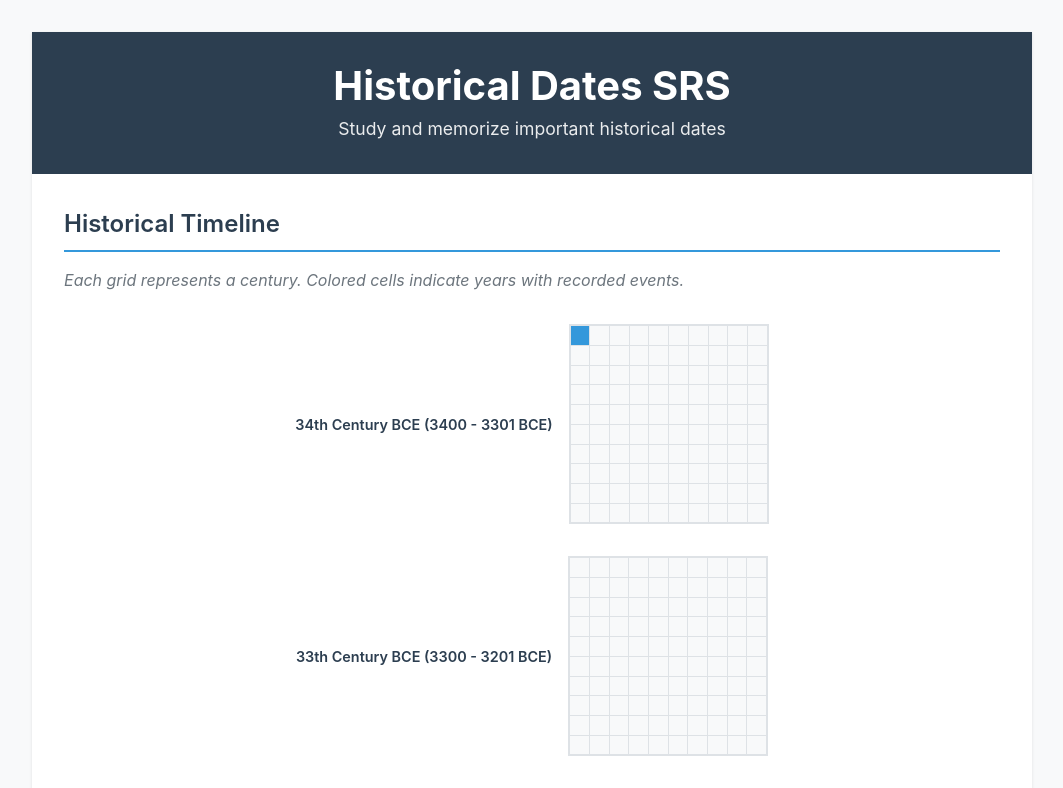
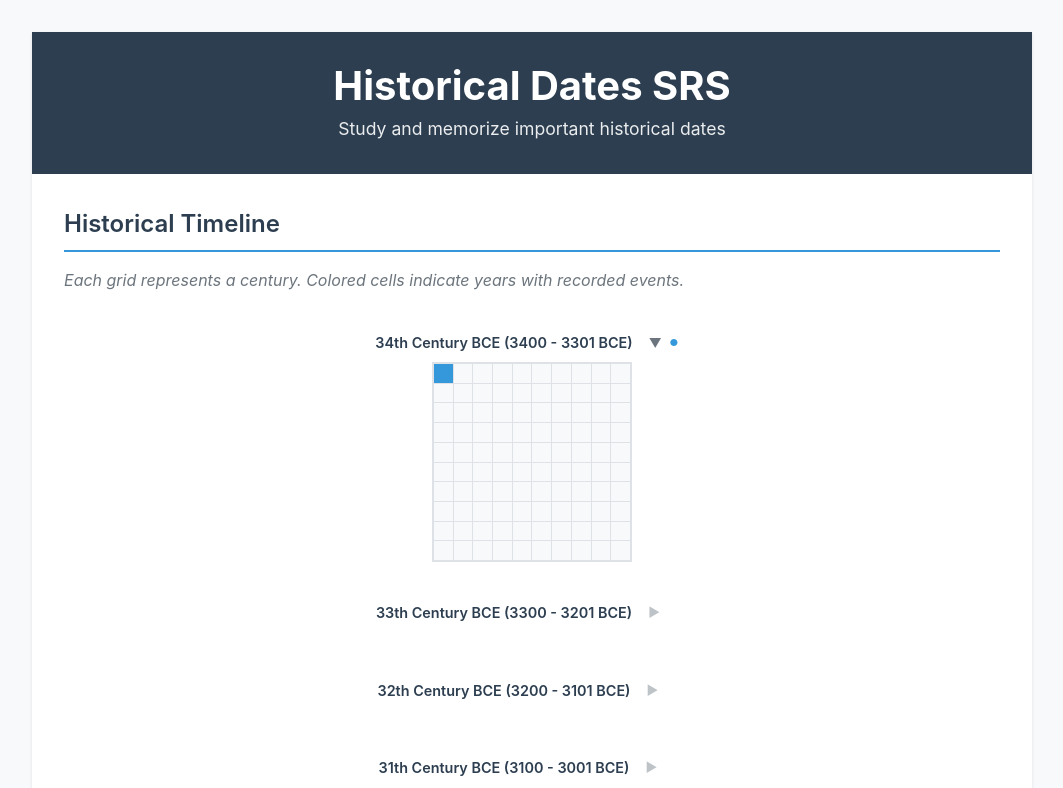
Before and after one commit to srfoster/history-srs, a React (Vite) app: page / in a window 1280 px wide. Shown: the top 788 px of the page, without its empty margins (108-1171 px from the left). Built offline with nearby package versions, Linux system fonts and the light colour scheme.

Commit message:
fixing bug with multiple events in one year

```diff
--- a/src/components/CenturyGrid.css
+++ b/src/components/CenturyGrid.css
@@ -26,8 +26,27 @@
 
 .century-container {
   display: flex;
+  flex-direction: column;
+  align-items: center;
+}
+
+.century-container.collapsed {
+  margin-bottom: 0.5rem;
+}
+
+.century-header {
+  display: flex;
   align-items: center;
   gap: 1rem;
+  cursor: pointer;
+  padding: 0.5rem;
+  transition: background-color 0.2s;
+  width: 100%;
+  justify-content: center;
+}
+
+.century-header:hover {
+  background: rgba(52, 152, 219, 0.1);
 }
 
 .century-label {
@@ -36,6 +55,32 @@
   min-width: 220px;
   text-align: right;
   font-size: 0.9rem;
+}
+
+.century-toggle {
+  display: flex;
+  align-items: center;
+  gap: 0.5rem;
+  min-width: 40px;
+}
+
+.toggle-icon {
+  font-size: 0.8rem;
+  color: #6c757d;
+  transition: transform 0.2s;
+}
+
+.event-indicator {
+  color: #3498db;
+  font-size: 0.6rem;
+}
+
+.century-toggle.no-events .toggle-icon {
+  color: #bdc3c7;
+}
+
+.century-toggle.no-events .event-indicator {
+  display: none;
 }
 
 .century-grid {
@@ -115,7 +160,7 @@
 }
 
 @media (max-width: 768px) {
-  .century-container {
+  .century-header {
     flex-direction: column;
     text-align: center;
   }
--- a/src/components/CenturyGrid.jsx
+++ b/src/components/CenturyGrid.jsx
@@ -4,6 +4,7 @@ import './CenturyGrid.css'
 function CenturyGrid({ dates }) {
   const [hoveredYear, setHoveredYear] = useState(null)
   const [tooltipPos, setTooltipPos] = useState({ x: 0, y: 0 })
+  const [collapsedCenturies, setCollapsedCenturies] = useState(new Set())
 
   // Parse dates and group by year
   const eventsByYear = {}
@@ -44,6 +45,37 @@ function CenturyGrid({ dates }) {
   const centuries = []
   for (let c = minCentury; c <= maxCentury; c++) {
     centuries.push(c)
+  }
+
+  // Determine which centuries have events and set initial collapsed state
+  const centuriesWithEvents = new Set()
+  Object.keys(eventsByYear).forEach(year => {
+    const yearNum = parseInt(year)
+    const century = Math.floor(yearNum / 100)
+    centuriesWithEvents.add(century)
+  })
+
+  // Initialize collapsed state for centuries without events
+  const [isInitialized, setIsInitialized] = useState(false)
+  if (!isInitialized) {
+    const initialCollapsed = new Set()
+    centuries.forEach(century => {
+      if (!centuriesWithEvents.has(century)) {
+        initialCollapsed.add(century)
+      }
+    })
+    setCollapsedCenturies(initialCollapsed)
+    setIsInitialized(true)
+  }
+
+  const toggleCentury = (century) => {
+    const newCollapsed = new Set(collapsedCenturies)
+    if (newCollapsed.has(century)) {
+      newCollapsed.delete(century)
+    } else {
+      newCollapsed.add(century)
+    }
+    setCollapsedCenturies(newCollapsed)
   }
 
   const handleMouseEnter = (year, event) => {
@@ -87,12 +119,16 @@ function CenturyGrid({ dates }) {
 
   const renderCentury = (century) => {
     const startYear = century * 100
+    const isCollapsed = collapsedCenturies.has(century)
+    const hasEvents = centuriesWithEvents.has(century)
+
     const cells = []
 
+    if (!isCollapsed) {
       for (let row = 0; row < 10; row++) {
         for (let col = 0; col < 10; col++) {
           const year = startYear + (row * 10) + col
-        const hasEvents = eventsByYear[year]
+          const hasYearEvents = eventsByYear[year]
           const isYearZero = year === 0
           // For 1st Century BCE (century -1), the last cell would be year -1 (1 BCE)
           // but since there's no year 0, this creates a gap
@@ -109,7 +145,7 @@ function CenturyGrid({ dates }) {
           cells.push(
             <div
               key={year}
-            className={`century-cell ${hasEvents ? 'has-events' : ''} ${isGrayedCell ? 'year-zero' : ''}`}
+              className={`century-cell ${hasYearEvents ? 'has-events' : ''} ${isGrayedCell ? 'year-zero' : ''}`}
               title={title}
               onMouseEnter={isGrayedCell ? undefined : (e) => handleMouseEnter(year, e)}
               onMouseLeave={isGrayedCell ? undefined : handleMouseLeave}
@@ -117,15 +153,24 @@ function CenturyGrid({ dates }) {
           )
         }
       }
+    }
 
     return (
-      <div key={century} className="century-container">
+      <div key={century} className={`century-container ${isCollapsed ? 'collapsed' : ''}`}>
+        <div className="century-header" onClick={() => toggleCentury(century)}>
           <div className="century-label">
             {getCenturyLabel(century)}
           </div>
+          <div className={`century-toggle ${hasEvents ? 'has-events' : 'no-events'}`}>
+            <span className="toggle-icon">{isCollapsed ? '▶' : '▼'}</span>
+            {hasEvents && <span className="event-indicator">●</span>}
+          </div>
+        </div>
+        {!isCollapsed && (
           <div className="century-grid">
             {cells}
           </div>
+        )}
       </div>
     )
   }
--- a/src/data/historical-dates.js
+++ b/src/data/historical-dates.js
@@ -161,7 +161,8 @@ export const historicalDatesData = {
     { year: "399BCE", event: "Socrates died" },
     { year: "2700BCE", event: "Pyramids begun" },
     { year: "2500BCE", event: "Pyramids completed" },
-    { year: "3400BCE", event: "Invention of writing" }
+    { year: "3400BCE", event: "Invention of writing" },
+    { year: 1714, event: "Leibniz writes *Monadology*" }
   ]
 };
 
--- a/src/data/historical-dates.yml
+++ b/src/data/historical-dates.yml
@@ -260,3 +260,5 @@ dates:
       event: "Pyramids completed"
     - year: 3400BCE
       event: "Invention of writing"
+    - year: 1714
+      event: "Leibniz writes *Monadology*"
```
Lines whose indentation alone changed are shown as unchanged.
